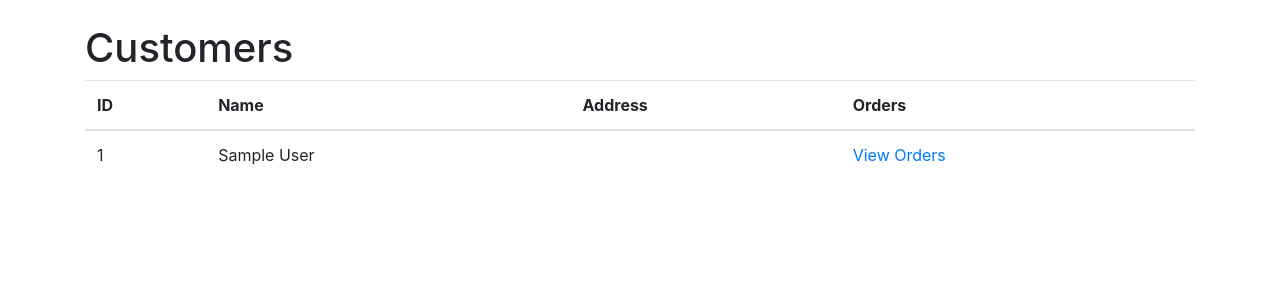
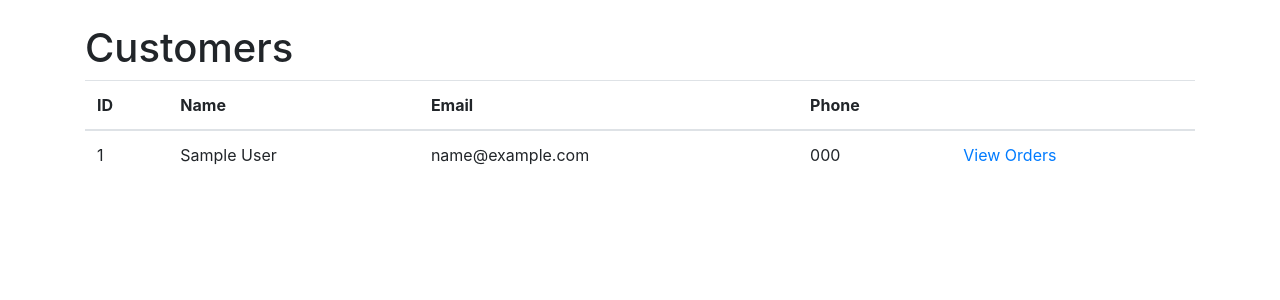
Before and after one commit to TiffThuan/Hw3, a PHP site: page /customers.php in a window 1280 px wide. Shown: the part 56-356 px from the top of the page. Run offline with PHP 8.4, Linux system fonts and the light colour scheme; tables that the repository leaves empty or names only in its code hold one stand-in row (values such as "Sample post"); data that the repository does not hold is empty.

Commit message:
Update view-customers.php

```diff
--- a/view-customers.php
+++ b/view-customers.php
@@ -5,25 +5,23 @@
             <tr>
                 <th>ID</th>
                 <th>Name</th>
-        <th>Address</th>
-        <th>Orders</th>
+                <th>Email</th>
+                <th>Phone</th>
+                <th></th>
             </tr>
         </thead>
         <tbody>
             <?php
-      if ($customers->num_rows === 0) {
-          echo "<tr><td colspan='4'>No customers found.</td></tr>";
-      } else {
             while ($customer = $customers->fetch_assoc()) {
             ?>
                 <tr>
                     <td><?php echo htmlspecialchars($customer['customer_id']); ?></td>
-                <td><?php echo htmlspecialchars($customer['firstname'] . ' ' . $customer['lastname']); ?></td>
-                <td><?php echo htmlspecialchars($customer['address']); ?></td>
+                    <td><?php echo htmlspecialchars($customer['firstname']) . ' ' . htmlspecialchars($customer['lastname']); ?></td>
+                    <td><?php echo htmlspecialchars($customer['email']); ?></td>
+                    <td><?php echo htmlspecialchars($customer['phone']); ?></td>
                     <td><a href="orders-by-customer.php?customer_id=<?php echo $customer['customer_id']; ?>">View Orders</a></td>
                 </tr>
             <?php
-          }
             }
             ?>
         </tbody>
```
Lines whose indentation alone changed are shown as unchanged.
